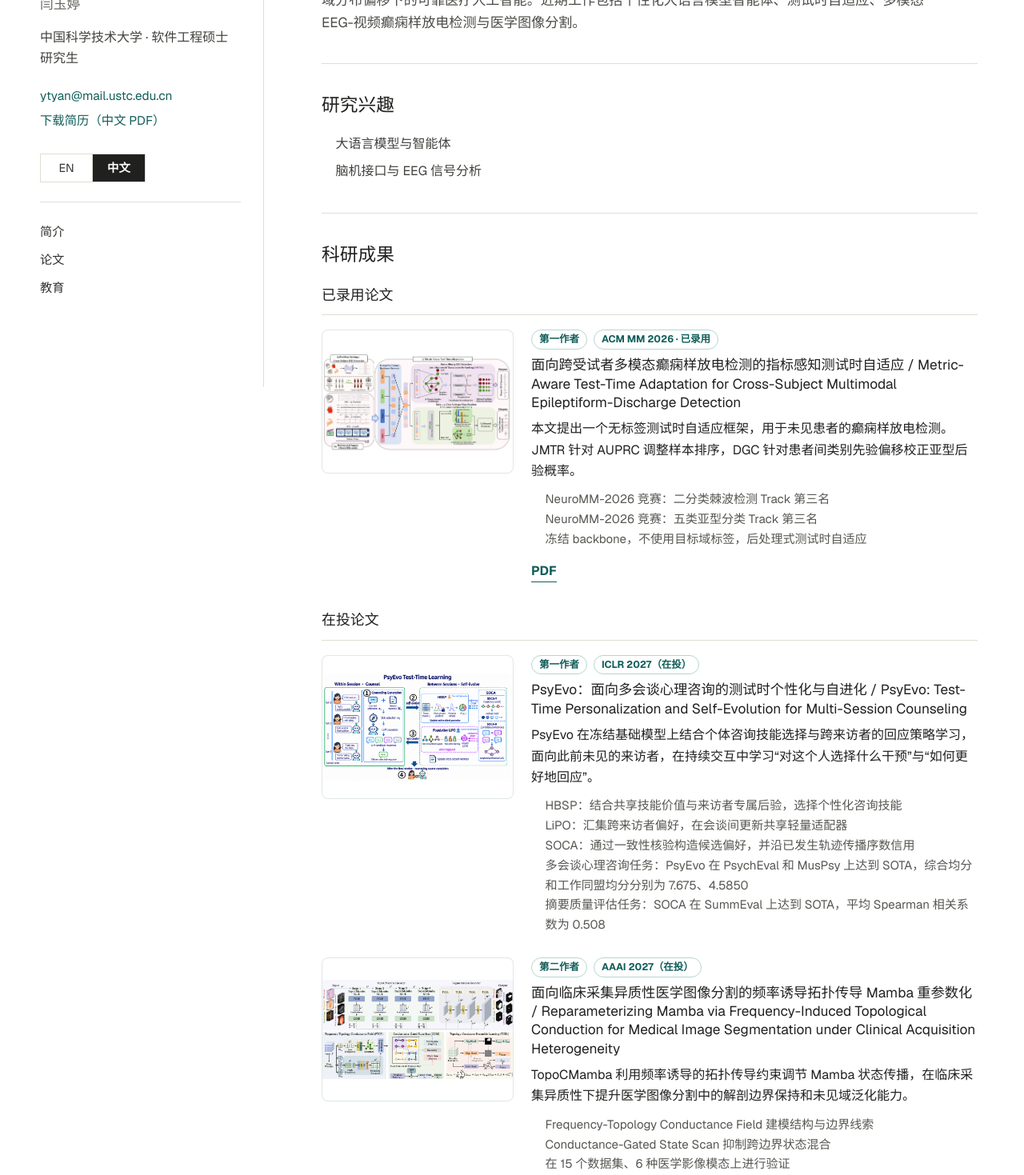
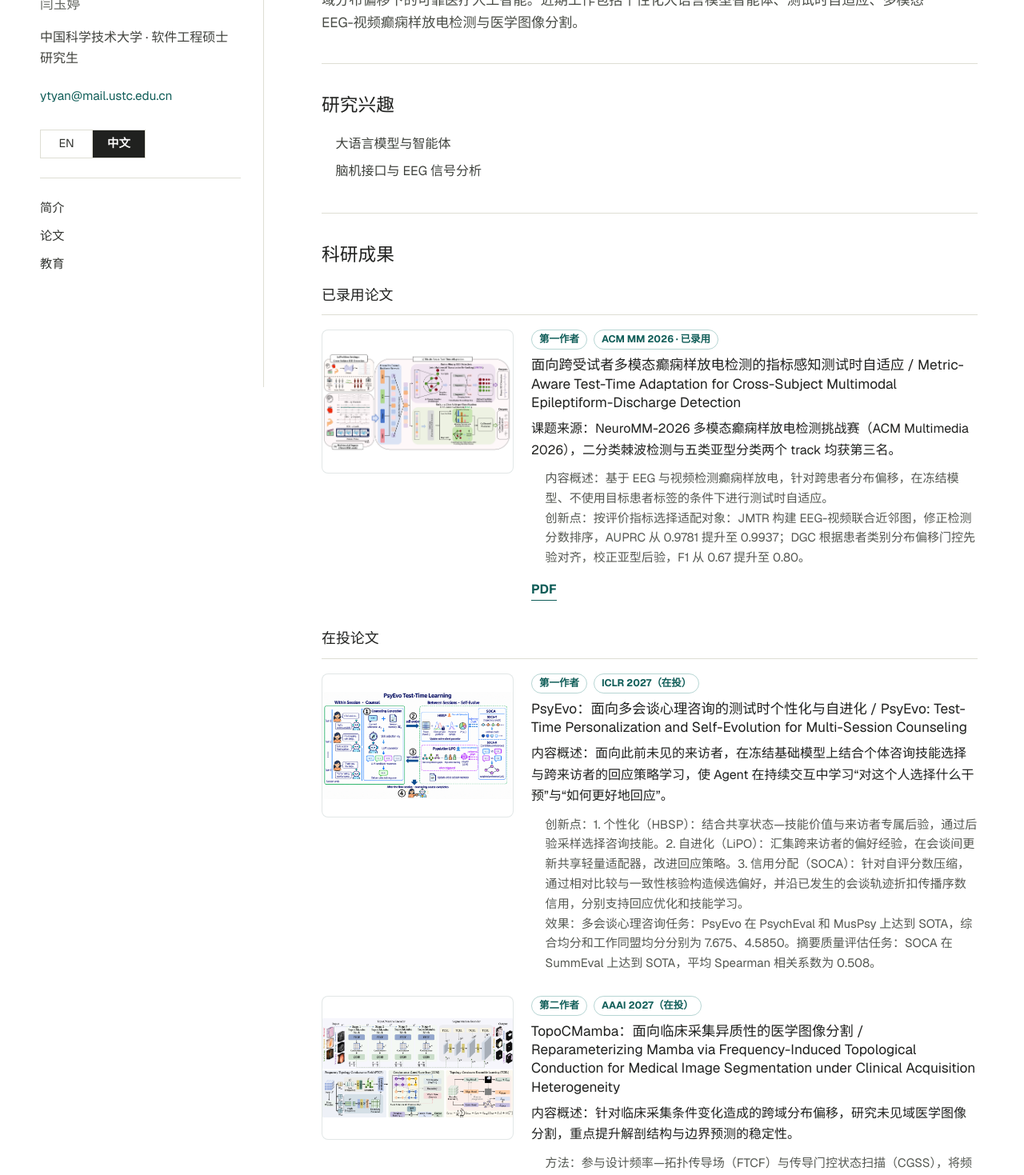
Before and after one commit to ytyan-bot/ytyan.github.io, a Next.js app: page / in a window 1280 px wide. Shown: the part 300-1769 px from the top of the page at 80% size. Built offline with nearby package versions, Linux system fonts and the light colour scheme.

Commit message:
Align homepage projects with CV and remove resume download

```diff
--- a/app/page.tsx
+++ b/app/page.tsx
@@ -18,7 +18,6 @@ const copy = {
     role: 'M.S. Student · University of Science and Technology of China',
     nav: ['Bio', 'Publications', 'Education'],
     languageLabel: 'Language',
-    cvLabel: 'CV (Chinese, PDF)',
     eyebrow: 'Medical AI · BCI · Test-Time Adaptation',
     headline:
       'Building adaptive AI systems for patient-specific clinical signals and personalized human-centered interaction.',
@@ -27,7 +26,7 @@ const copy = {
     publicationsTitle: 'Research',
     publicationGroups: [{ status: 'accepted', label: 'Accepted Publications' }, { status: 'submitted', label: 'Under Submission' }],
     educationTitle: 'Education',
-    footer: 'Last updated 2026-09-14 · Designed for ytyan.github.io',
+    footer: 'Last updated 2026-09-16 · Designed for ytyan.github.io',
     interests: [
       'Large language models and intelligent agents',
       'Brain-computer interfaces and EEG analysis',
@@ -46,11 +45,10 @@ const copy = {
           { label: 'PDF', href: '/papers/acmmm-2026-metric-aware-tta.pdf' },
         ],
         summary:
-          'A label-free test-time adaptation framework for unseen-patient epileptiform-discharge detection. JMTR adapts ranking scores for AUPRC, while DGC calibrates subtype posteriors under patient-dependent prior shift.',
+          'Project source: NeuroMM-2026 Multimodal Epileptiform-Discharge Detection Challenge (ACM Multimedia 2026); 3rd place in both binary spike detection and five-class subtype classification tracks.',
         highlights: [
-          'NeuroMM-2026 Challenge: 3rd place in binary spike detection',
-          'NeuroMM-2026 Challenge: 3rd place in five-class subtype classification',
-          'Frozen backbone, no target labels, post-hoc adaptation',
+          'Overview: EEG-video epileptiform-discharge detection under cross-patient distribution shift, using test-time adaptation with a frozen model and no target-patient labels.',
+          'Contribution: JMTR builds a joint EEG-video nearest-neighbor graph to refine detection-score ranking, improving AUPRC from 0.9781 to 0.9937; DGC gates prior alignment according to patient-level class-distribution shift and calibrates subtype posteriors, improving F1 from 0.67 to 0.80.',
         ],
       },
       {
@@ -64,13 +62,10 @@ const copy = {
         alt: 'PsyEvo test-time learning: within-session counseling and between-session HBSP, population LiPO, and SOCA updates',
         links: [],
         summary:
-          'PsyEvo combines client-specific skill selection with cross-client response-policy learning over a frozen base LLM. It learns which interventions suit each unseen client and improves how the counselor responds through experience accumulated across sessions.',
+          'Overview: For previously unseen clients, PsyEvo combines client-specific counseling-skill selection with cross-client response-strategy learning over a frozen base model, learning both which intervention suits each person and how to respond more effectively through continued interaction.',
         highlights: [
-          'HBSP: shared skill values and client-specific posteriors for personalized skill selection',
-          'LiPO: cross-client preference learning updates a shared lightweight adapter between sessions',
-          'SOCA: consistency-checked candidate preferences and ordinal credit along realized trajectories',
-          'Multi-session psychological counseling: PsyEvo achieves SOTA on PsychEval and MusPsy, with an Overall score of 7.675 and a mean working-alliance score of 4.5850, respectively',
-          'Summary quality evaluation: SOCA achieves SOTA on SummEval, with a mean Spearman correlation of 0.508',
+          'Contribution: (1) HBSP combines shared state-skill values with client-specific posteriors and selects counseling skills through posterior sampling. (2) LiPO aggregates cross-client preference experience and updates a shared lightweight adapter between sessions. (3) SOCA addresses compressed self-scores by constructing candidate preferences through relative comparison and consistency checking, then propagating discounted ordinal credit along realized session trajectories for response optimization and skill learning.',
+          'Results: PsyEvo achieves SOTA on PsychEval and MusPsy for multi-session counseling, with an overall score of 7.675 and a mean working-alliance score of 4.5850. SOCA achieves SOTA on SummEval for summary-quality evaluation, with a mean Spearman correlation of 0.508.',
         ],
       },
       {
@@ -84,11 +79,10 @@ const copy = {
         alt: 'TopoCMamba paper preview',
         links: [],
         summary:
-          'TopoCMamba regulates Mamba state propagation with frequency-induced topological conductance, improving anatomical boundary preservation and unseen-domain segmentation across heterogeneous clinical acquisition settings.',
+          'Overview: TopoCMamba addresses cross-domain distribution shifts caused by variations in clinical acquisition and studies unseen-domain medical image segmentation, with an emphasis on stable anatomical-structure and boundary prediction.',
         highlights: [
-          'Frequency-Topology Conductance Field for structural and boundary cues',
-          'Conductance-Gated State Scan to suppress cross-boundary state mixing',
-          'Evaluated across 15 datasets and six medical imaging modalities',
+          'Method: Contributed to the Frequency-Topology Conductance Field (FTCF) and Conductance-Gated State Scan (CGSS), injecting frequency structure and topological boundary information into Mamba state propagation to suppress cross-boundary feature mixing.',
+          'Experiments: Evaluated on 15 datasets across six medical imaging modalities to assess boundary preservation and unseen-domain segmentation robustness under heterogeneous acquisition settings.',
         ],
       },
     ],
@@ -109,7 +103,6 @@ const copy = {
     role: '中国科学技术大学 · 软件工程硕士研究生',
     nav: ['简介', '论文', '教育'],
     languageLabel: '语言',
-    cvLabel: '下载简历（中文 PDF）',
     eyebrow: '医疗人工智能 · 脑机接口 · 测试时自适应',
     headline: '面向个体差异，构建可在部署后持续适配的可靠智能系统。',
     bio: '我目前是中国科学技术大学软件工程硕士研究生，研究兴趣聚焦于大模型智能体，以及跨受试者、跨域分布偏移下的可靠医疗人工智能。近期工作包括个性化大语言模型智能体、测试时自适应、多模态 EEG-视频癫痫样放电检测与医学图像分割。',
@@ -117,7 +110,7 @@ const copy = {
     publicationsTitle: '科研成果',
     publicationGroups: [{ status: 'accepted', label: '已录用论文' }, { status: 'submitted', label: '在投论文' }],
     educationTitle: '教育经历',
-    footer: '最近更新 2026-09-14 · Designed for ytyan.github.io',
+    footer: '最近更新 2026-09-16 · Designed for ytyan.github.io',
     interests: [
       '大语言模型与智能体',
       '脑机接口与 EEG 信号分析',
@@ -136,11 +129,10 @@ const copy = {
           { label: 'PDF', href: '/papers/acmmm-2026-metric-aware-tta.pdf' },
         ],
         summary:
-          '本文提出一个无标签测试时自适应框架，用于未见患者的癫痫样放电检测。JMTR 针对 AUPRC 调整样本排序，DGC 针对患者间类别先验偏移校正亚型后验概率。',
+          '课题来源：NeuroMM-2026 多模态癫痫样放电检测挑战赛（ACM Multimedia 2026），二分类棘波检测与五类亚型分类两个 track 均获第三名。',
         highlights: [
-          'NeuroMM-2026 竞赛：二分类棘波检测 Track 第三名',
-          'NeuroMM-2026 竞赛：五类亚型分类 Track 第三名',
-          '冻结 backbone，不使用目标域标签，后处理式测试时自适应',
+          '内容概述：基于 EEG 与视频检测癫痫样放电，针对跨患者分布偏移，在冻结模型、不使用目标患者标签的条件下进行测试时自适应。',
+          '创新点：按评价指标选择适配对象：JMTR 构建 EEG-视频联合近邻图，修正检测分数排序，AUPRC 从 0.9781 提升至 0.9937；DGC 根据患者类别分布偏移门控先验对齐，校正亚型后验，F1 从 0.67 提升至 0.80。',
         ],
       },
       {
@@ -154,18 +146,15 @@ const copy = {
         alt: 'PsyEvo 测试时学习：会谈内咨询与会谈间 HBSP、群体 LiPO、SOCA 更新',
         links: [],
         summary:
-          'PsyEvo 在冻结基础模型上结合个体咨询技能选择与跨来访者的回应策略学习，面向此前未见的来访者，在持续交互中学习“对这个人选择什么干预”与“如何更好地回应”。',
+          '内容概述：面向此前未见的来访者，在冻结基础模型上结合个体咨询技能选择与跨来访者的回应策略学习，使 Agent 在持续交互中学习“对这个人选择什么干预”与“如何更好地回应”。',
         highlights: [
-          'HBSP：结合共享技能价值与来访者专属后验，选择个性化咨询技能',
-          'LiPO：汇集跨来访者偏好，在会谈间更新共享轻量适配器',
-          'SOCA：通过一致性核验构造候选偏好，并沿已发生轨迹传播序数信用',
-          '多会谈心理咨询任务：PsyEvo 在 PsychEval 和 MusPsy 上达到 SOTA，综合均分和工作同盟均分分别为 7.675、4.5850',
-          '摘要质量评估任务：SOCA 在 SummEval 上达到 SOTA，平均 Spearman 相关系数为 0.508',
+          '创新点：1. 个性化（HBSP）：结合共享状态—技能价值与来访者专属后验，通过后验采样选择咨询技能。2. 自进化（LiPO）：汇集跨来访者的偏好经验，在会谈间更新共享轻量适配器，改进回应策略。3. 信用分配（SOCA）：针对自评分数压缩，通过相对比较与一致性核验构造候选偏好，并沿已发生的会谈轨迹折扣传播序数信用，分别支持回应优化和技能学习。',
+          '效果：多会谈心理咨询任务：PsyEvo 在 PsychEval 和 MusPsy 上达到 SOTA，综合均分和工作同盟均分分别为 7.675、4.5850。摘要质量评估任务：SOCA 在 SummEval 上达到 SOTA，平均 Spearman 相关系数为 0.508。',
         ],
       },
       {
         title:
-          '面向临床采集异质性医学图像分割的频率诱导拓扑传导 Mamba 重参数化 / Reparameterizing Mamba via Frequency-Induced Topological Conduction for Medical Image Segmentation under Clinical Acquisition Heterogeneity',
+          'TopoCMamba：面向临床采集异质性的医学图像分割 / Reparameterizing Mamba via Frequency-Induced Topological Conduction for Medical Image Segmentation under Clinical Acquisition Heterogeneity',
         authors: '',
         venue: 'AAAI 2027（在投）',
         status: 'submitted',
@@ -174,11 +163,10 @@ const copy = {
         alt: 'TopoCMamba 论文预览图',
         links: [],
         summary:
-          'TopoCMamba 利用频率诱导的拓扑传导约束调节 Mamba 状态传播，在临床采集异质性下提升医学图像分割中的解剖边界保持和未见域泛化能力。',
+          '内容概述：针对临床采集条件变化造成的跨域分布偏移，研究未见域医学图像分割，重点提升解剖结构与边界预测的稳定性。',
         highlights: [
-          'Frequency-Topology Conductance Field 建模结构与边界线索',
-          'Conductance-Gated State Scan 抑制跨边界状态混合',
-          '在 15 个数据集、6 种医学影像模态上进行验证',
+          '方法：参与设计频率—拓扑传导场（FTCF）与传导门控状态扫描（CGSS），将频率结构和拓扑边界信息注入 Mamba 状态传播，抑制跨边界特征混合。',
+          '实验：在 15 个数据集、6 种医学影像模态上进行验证，系统评估模型在异质采集条件下的边界保持能力与未见域分割鲁棒性。',
         ],
       },
     ],
@@ -232,7 +220,6 @@ export default function Home() {
           <p className="role">{t.role}</p>
           <div className="contact-list">
             <a href="mailto:ytyan@mail.ustc.edu.cn">ytyan@mail.ustc.edu.cn</a>
-            <a href={localHref('/cv/Yuting_Yan_CV_zh.pdf')} download>{t.cvLabel}</a>
           </div>
           <div className="language-switch" aria-label={t.languageLabel}>
             <button
```
Also changed, not shown: 1 other file (tests, documents, lock files or other folders).
